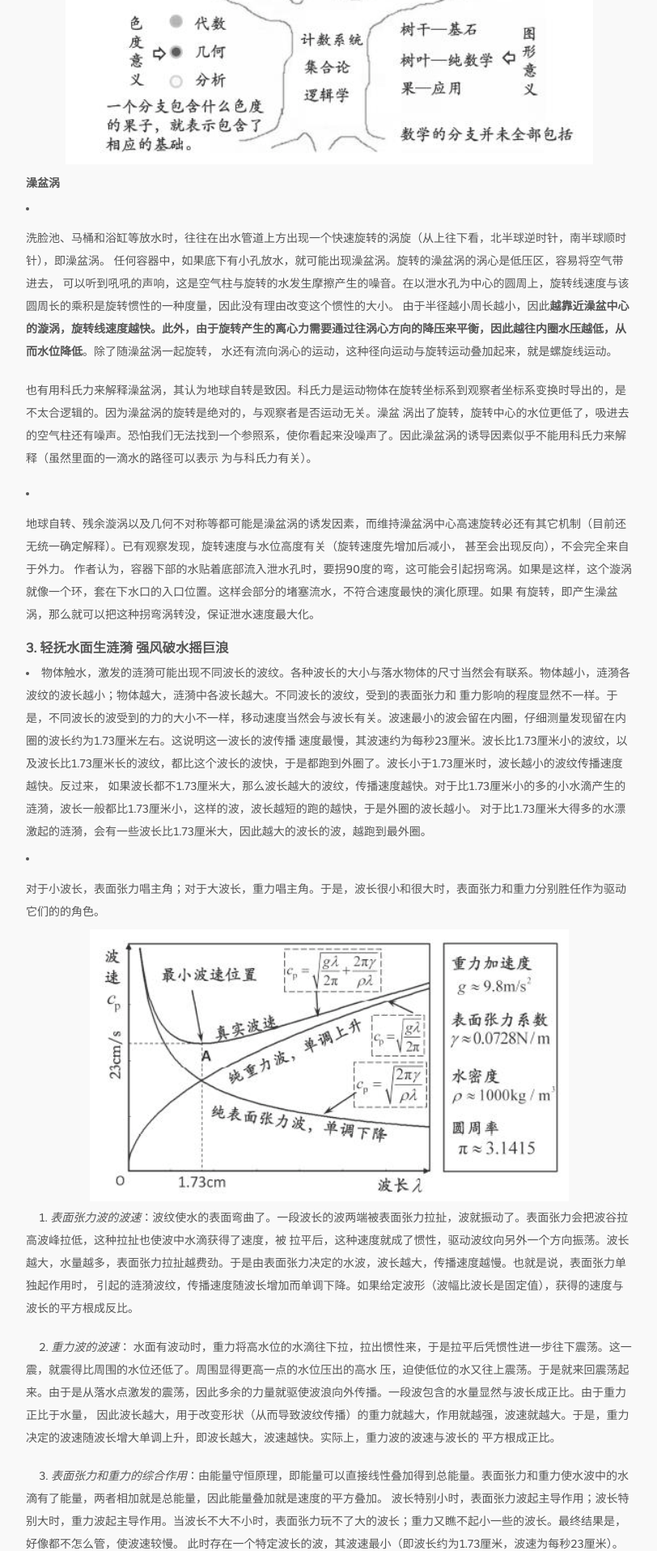
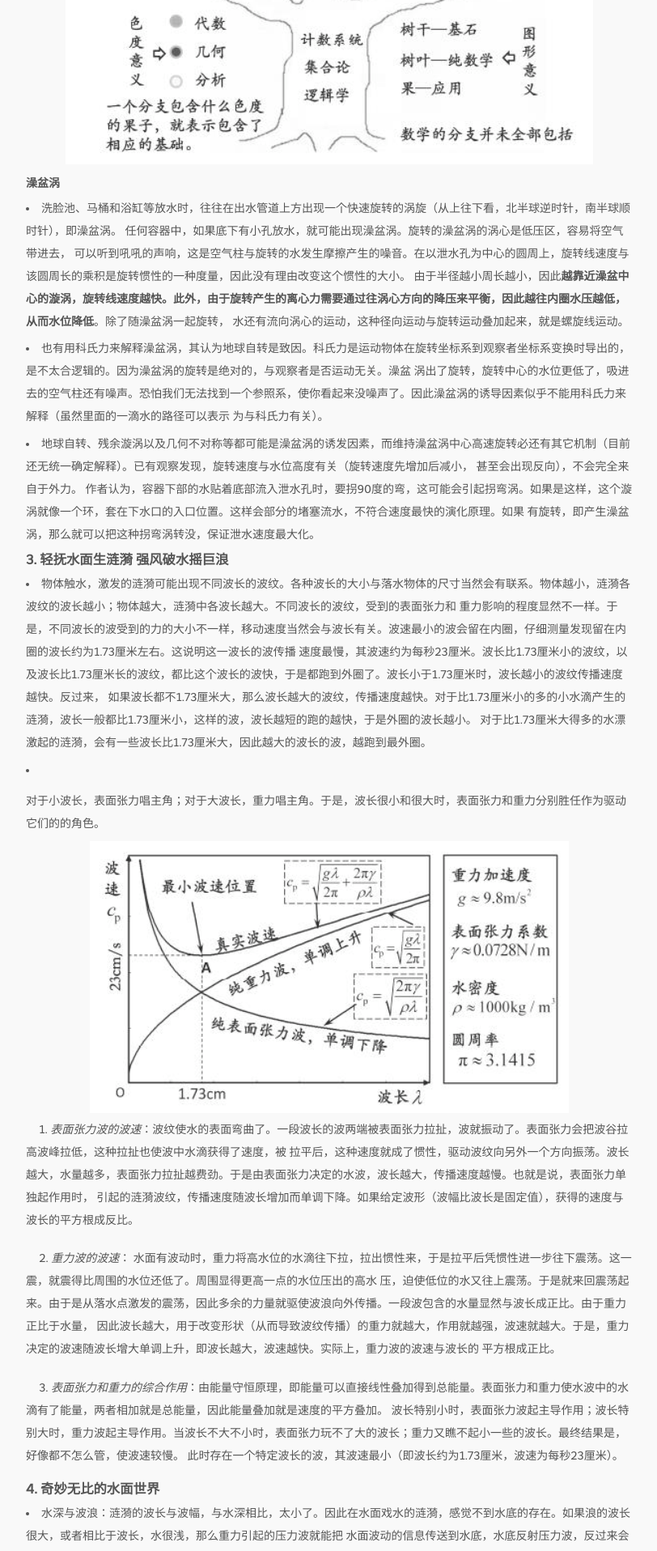
Before and after one commit to bizhishui/bizhishui.github.io, a Jekyll site: the page built from _posts/2018-01-01-柔情似水.md, in a window 1280 px wide. Shown: the part 1605-3521 px from the top of the page at 81% size, without its empty margins (233-1045 px from the left). Built offline with Jekyll 4.4.1, drawn with Linux system fonts in a browser that asks for light colours; nearby versions of some CDN libraries; some web fonts are replaced; formulas are drawn with MathJax 3; a script that is not in the unit is left out; comment, search, counter and statistics services are not loaded.

Commit message:
minor corrections

```diff
--- a/_posts/2018-01-01-柔情似水.md
+++ b/_posts/2018-01-01-柔情似水.md
@@ -53,8 +53,7 @@ tags:
   可以听到吼吼的声响，这是空气柱与旋转的水发生摩擦产生的噪音。在以泄水孔为中心的圆周上，旋转线速度与该圆周长的乘积是旋转惯性的一种度量，因此没有理由改变这个惯性的大小。
   由于半径越小周长越小，因此**越靠近澡盆中心的漩涡，旋转线速度越快。此外，由于旋转产生的离心力需要通过往涡心方向的降压来平衡，因此越往内圈水压越低，从而水位降低**。除了随澡盆涡一起旋转，
   水还有流向涡心的运动，这种径向运动与旋转运动叠加起来，就是螺旋线运动。
-
-  也有用科氏力来解释澡盆涡，其认为地球自转是致因。科氏力是运动物体在旋转坐标系到观察者坐标系变换时导出的，是不太合逻辑的。因为澡盆涡的旋转是绝对的，与观察者是否运动无关。澡盆
+- 也有用科氏力来解释澡盆涡，其认为地球自转是致因。科氏力是运动物体在旋转坐标系到观察者坐标系变换时导出的，是不太合逻辑的。因为澡盆涡的旋转是绝对的，与观察者是否运动无关。澡盆
   涡出了旋转，旋转中心的水位更低了，吸进去的空气柱还有噪声。恐怕我们无法找到一个参照系，使你看起来没噪声了。因此澡盆涡的诱导因素似乎不能用科氏力来解释（虽然里面的一滴水的路径可以表示
   为与科氏力有关）。
 - 地球自转、残余漩涡以及几何不对称等都可能是澡盆涡的诱发因素，而维持澡盆涡中心高速旋转必还有其它机制（目前还无统一确定解释）。已有观察发现，旋转速度与水位高度有关（旋转速度先增加后减小，
```
